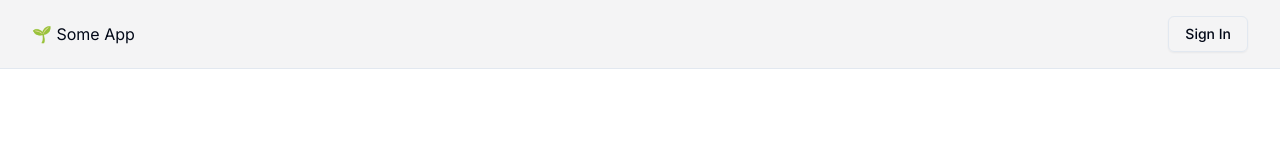
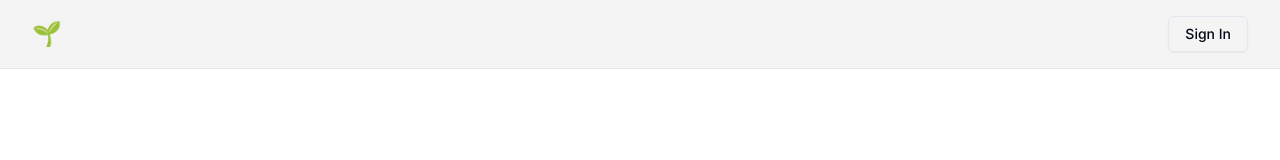
Before and after one commit to KennedyMungai/SimpleAuthUI, a Next.js app: page / in a window 1280 px wide. Shown: the top 160 px of the page. Built offline with nearby package versions, Linux system fonts and the light colour scheme.

Commit message:
Made some sosmetic updates

```diff
--- a/components/NavBar/NavBar.tsx
+++ b/components/NavBar/NavBar.tsx
@@ -8,7 +8,10 @@ const NavBar = (props: Props) => {
   return (
     <nav className="bg-zinc-100 dark:bg-zinc-900 py-4 border-b border-s-zinc-200 dark:border-s-zinc-800 fixed w-full z-10 top-0">
       <div className="container flex items-center justify-between">
-        <Link href={"/"}>🌱 Some App</Link>
+        <Link href={"/"}>
+          {" "}
+          <h1 className="text-2xl">🌱</h1>
+        </Link>
         <Link
           href={"/sign-in"}
           className={buttonVariants({ variant: "outline" })}
```
